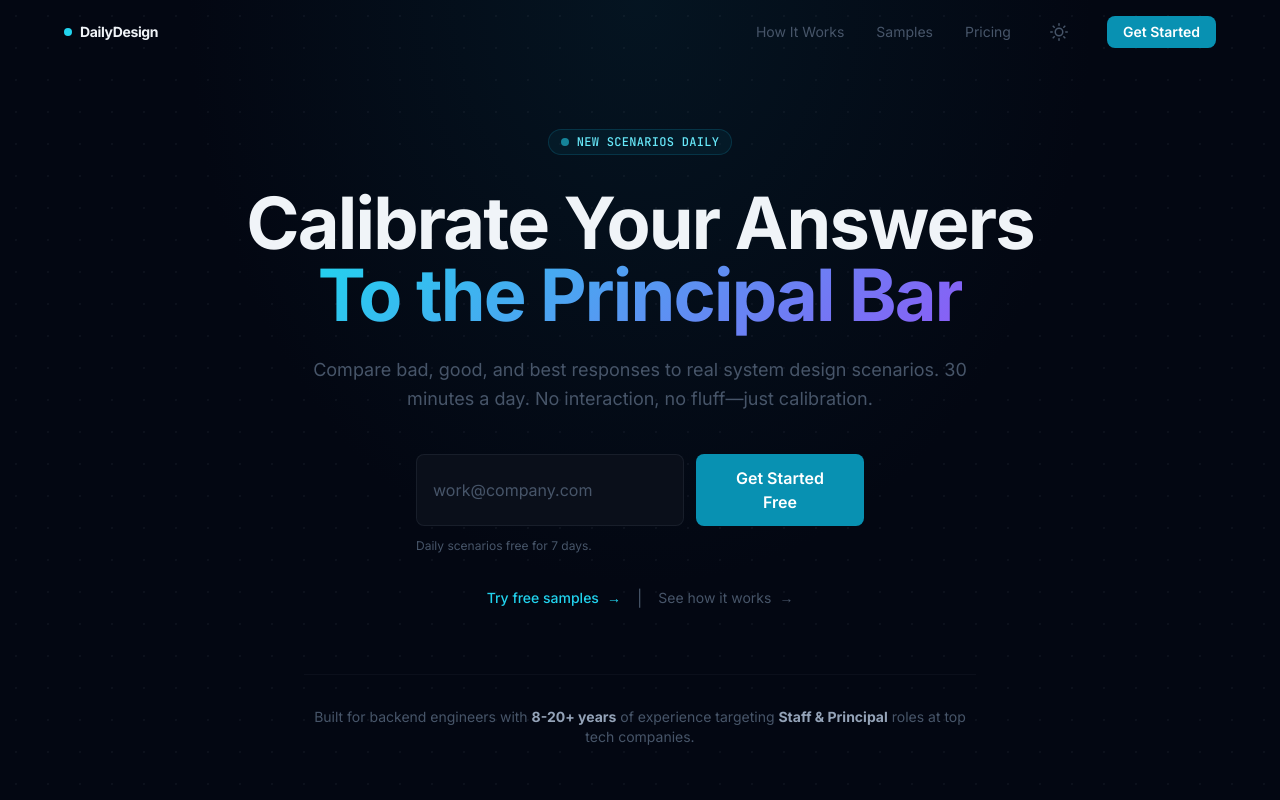
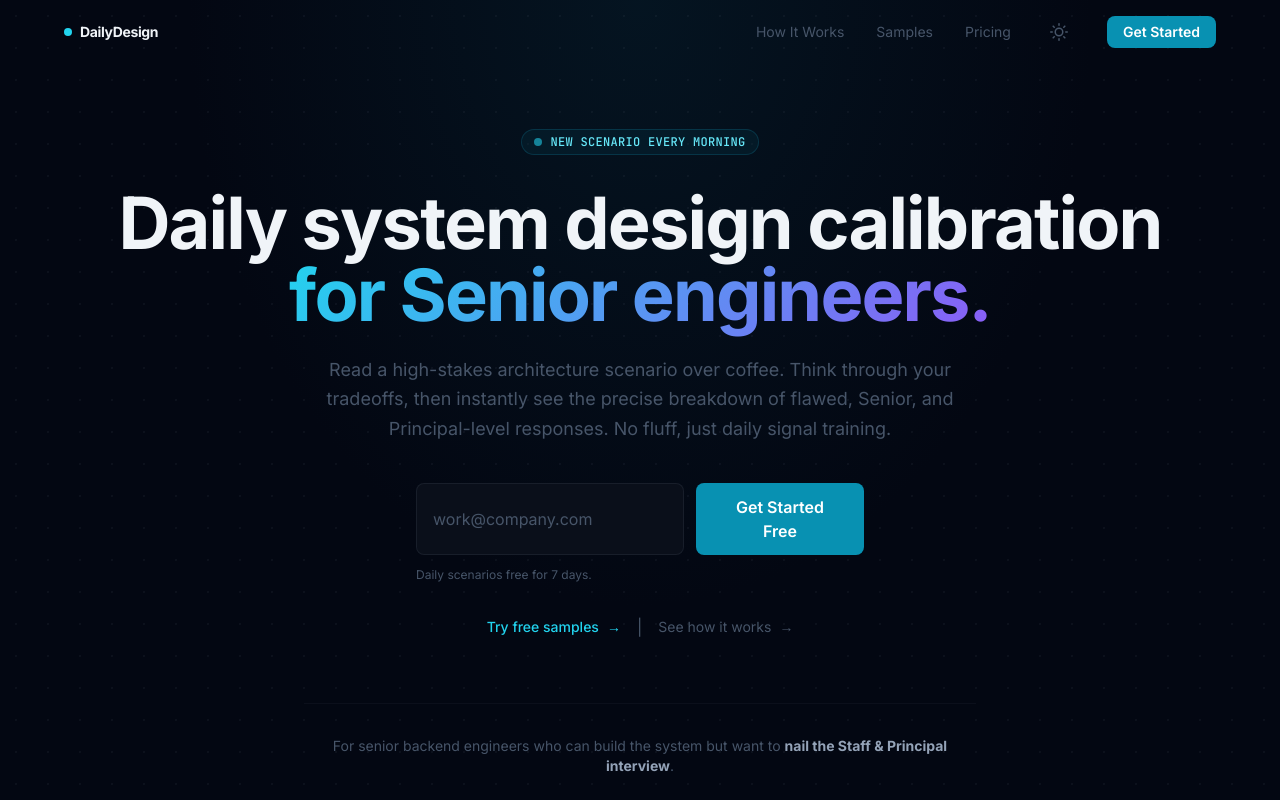
Before and after one commit to radhagarine/dailydesign, a Next.js app: page / in a window 1280 px wide. Shown: the top 800 px of the page. Built offline with nearby package versions, Linux system fonts and the light colour scheme.

Commit message:
Changed the Hero section text

```diff
--- a/app/page.tsx
+++ b/app/page.tsx
@@ -22,17 +22,18 @@ export default function Home() {
                 <div className="container-wide text-center relative">
                     <div className="inline-flex items-center gap-2 px-3 py-1 rounded-full bg-accent-900/30 border border-accent-700/30 mb-8 animate-fade-in-up">
                         <div className="w-2 h-2 rounded-full bg-accent-400 animate-glow-pulse"></div>
-                        <span className="text-xs font-mono font-medium tracking-wide text-accent-300">NEW SCENARIOS DAILY</span>
+                        <span className="text-xs font-mono font-medium tracking-wide text-accent-300">NEW SCENARIO EVERY MORNING</span>
                     </div>
 
                     <h1 className="text-5xl md:text-7xl font-bold tracking-tight mb-6 animate-fade-in-up [animation-delay:100ms]">
-                        Calibrate Your Answers<br />
-                        <span className="text-gradient-accent">To the Principal Bar</span>
+                        Daily system design calibration<br />
+                        <span className="text-gradient-accent">for Senior engineers.</span>
                     </h1>
 
                     <p className="max-w-2xl mx-auto text-lg text-theme-muted mb-10 leading-relaxed animate-fade-in-up [animation-delay:200ms]">
-                        Compare bad, good, and best responses to real system design scenarios.
-                        30 minutes a day. No interaction, no fluff—just calibration.
+                        Read a high-stakes architecture scenario over coffee. Think through your tradeoffs,
+                        then instantly see the precise breakdown of flawed, Senior, and Principal-level responses.
+                        No fluff, just daily signal training.
                     </p>
 
                     <div className="flex flex-col items-center animate-fade-in-up [animation-delay:300ms]">
@@ -50,7 +51,7 @@ export default function Home() {
 
                     <div className="mt-16 pt-8 border-t border-theme-border-s max-w-2xl mx-auto">
                         <p className="text-sm text-theme-muted">
-                            Built for backend engineers with <strong className="text-theme-body">8-20+ years</strong> of experience targeting <strong className="text-theme-body">Staff &amp; Principal</strong> roles at top tech companies.
+                            For senior backend engineers who can build the system but want to <strong className="text-theme-body">nail the Staff &amp; Principal interview</strong>.
                         </p>
                     </div>
                 </div>
```
